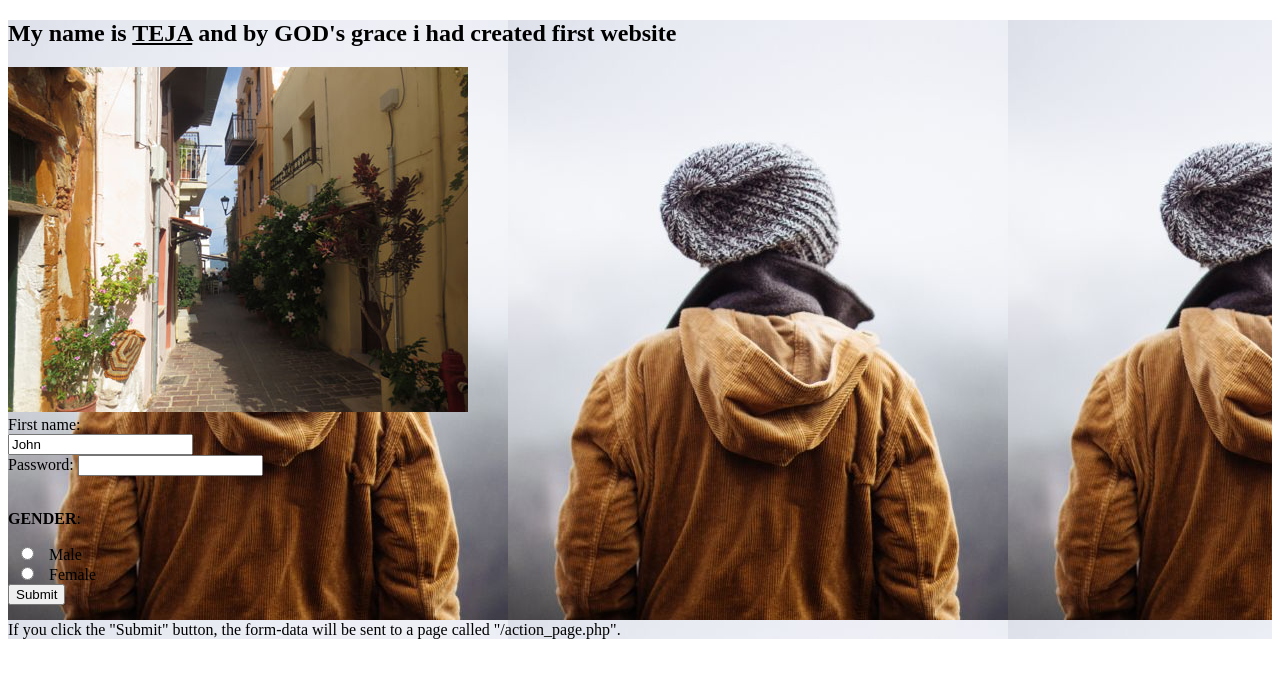
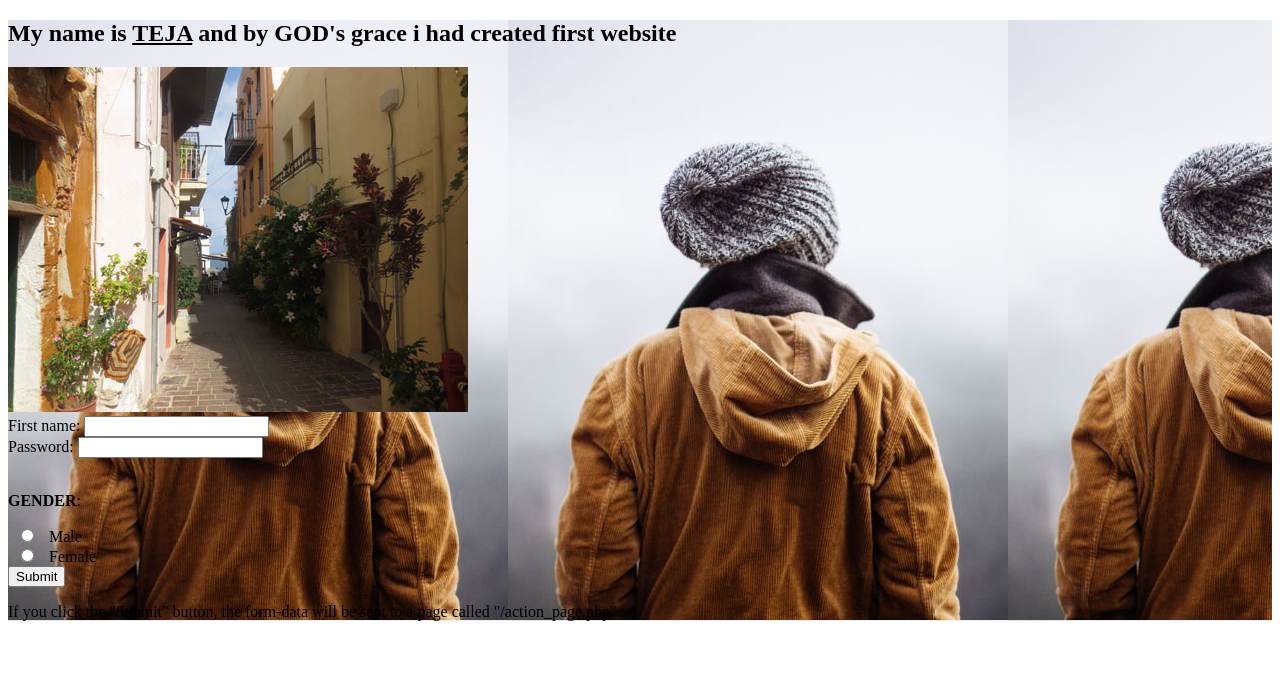
Before and after one commit to teja6392/HopeProject, a plain HTML site: page index.html in a window 1280 px wide. Drawn offline with Linux system fonts and the light colour scheme.

Commit message:
first commit

```diff
--- a/index.html
+++ b/index.html
@@ -7,8 +7,8 @@
 <img src="img_chania.jpg" alt="Flowers in Chania" class="center">
 
 <form action="/action_page.php">
-  <label for="fname">First name:</label><br>
-  <input type="text" id="fname" name="fname" value="John"><br>
+  <label for="fname">First name:</label>
+  <input type="text" id="fname" name="fname"><br>
 
  <label for="pwd">Password:</label>
   <input type="password" id="pwd" name="pwd" minlength="8"><br><br>
```
